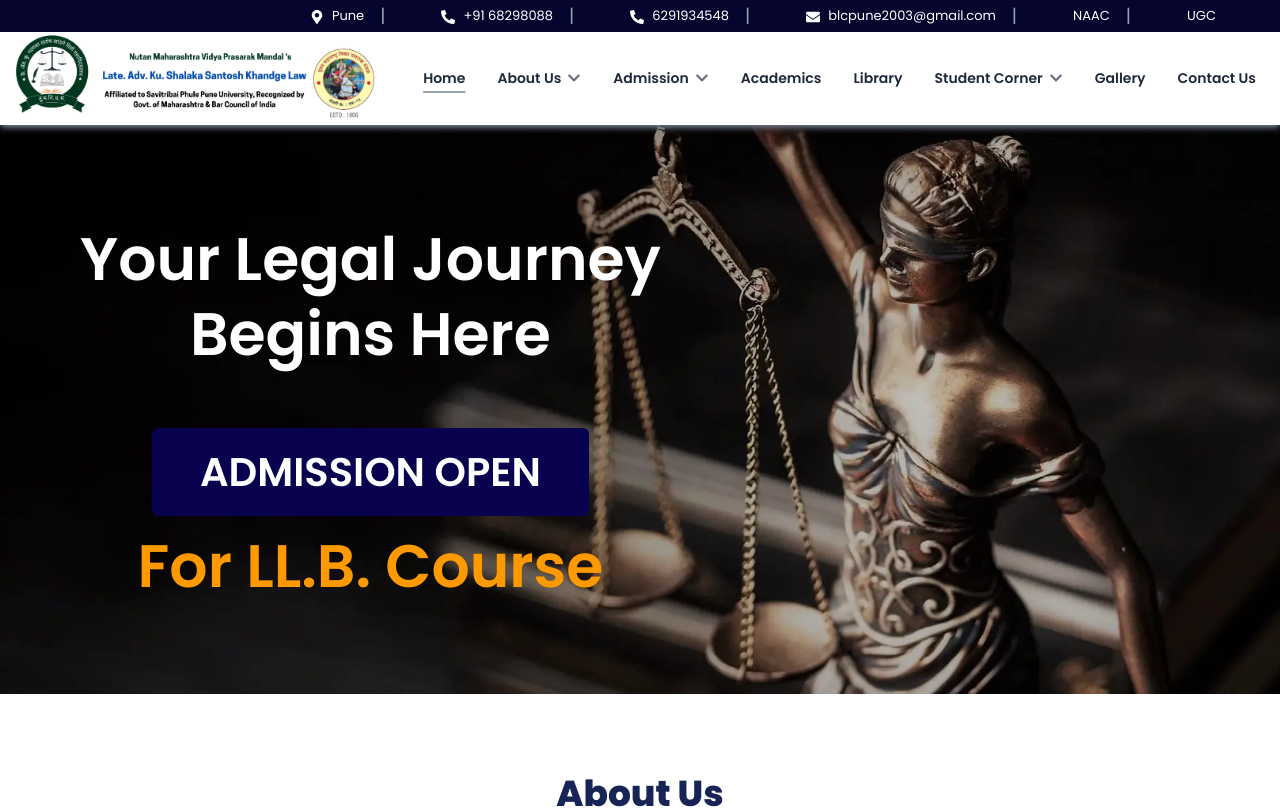
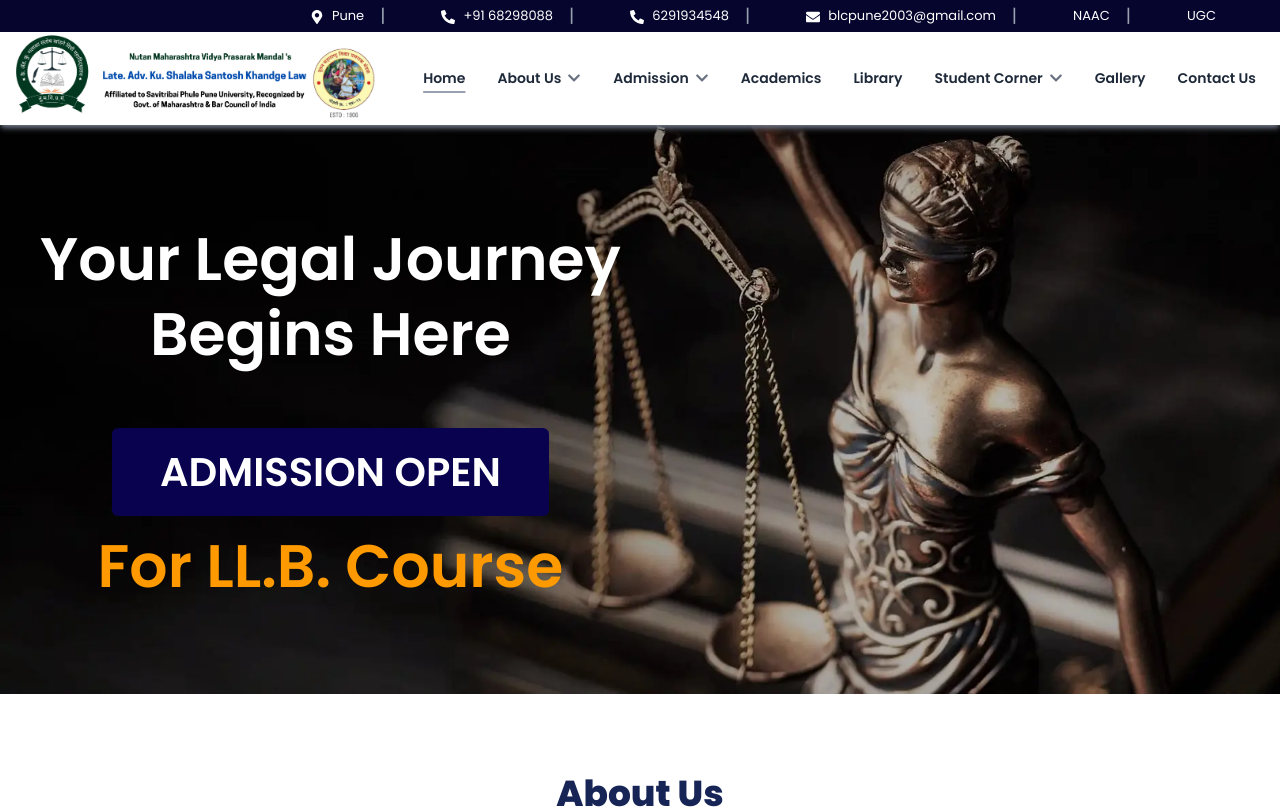
Before and after one commit to Naman2166/Law-College-Website, a React (Vite) app in the folder frontend/: page / in a window 1280 px wide. Shown: the top 809 px of the page. Built offline with nearby package versions, Linux system fonts and the light colour scheme.

Commit message:
changed navbar layout

```diff
--- a/frontend/src/components/home/HomeHeader.jsx
+++ b/frontend/src/components/home/HomeHeader.jsx
@@ -30,8 +30,8 @@ const HomeHeader = () => {
       initial={containerMotion.initial}
       whileInView={containerMotion.whileInView}
       transition={containerMotion.transition}
-      className="bg-cover max-lg:bg-center flex justify-center lg:justify-start items-center w-full px-8 lg:px-3 py-9
-        sm:px-6 sm:py-10 md:px-10 lg:px-20 min-h-[350px] sm:min-h-[480px] md:min-h-[520px] lg:min-h-[550px] xl:min-h-[570px]"
+      className="bg-cover max-lg:bg-center flex justify-center lg:justify-start items-center w-full px-8 py-9
+        sm:px-6 sm:py-10 md:px-10 lg:px-10 min-h-[350px] sm:min-h-[480px] md:min-h-[520px] lg:min-h-[550px] xl:min-h-[570px]"
       style={{ backgroundImage: `url(${assets.Law2})` }}
     >
       <div className="flex flex-row justify-center lg:justify-start items-center gap-5 sm:gap-10 md:gap-20 max-w-7xl w-full">
```
